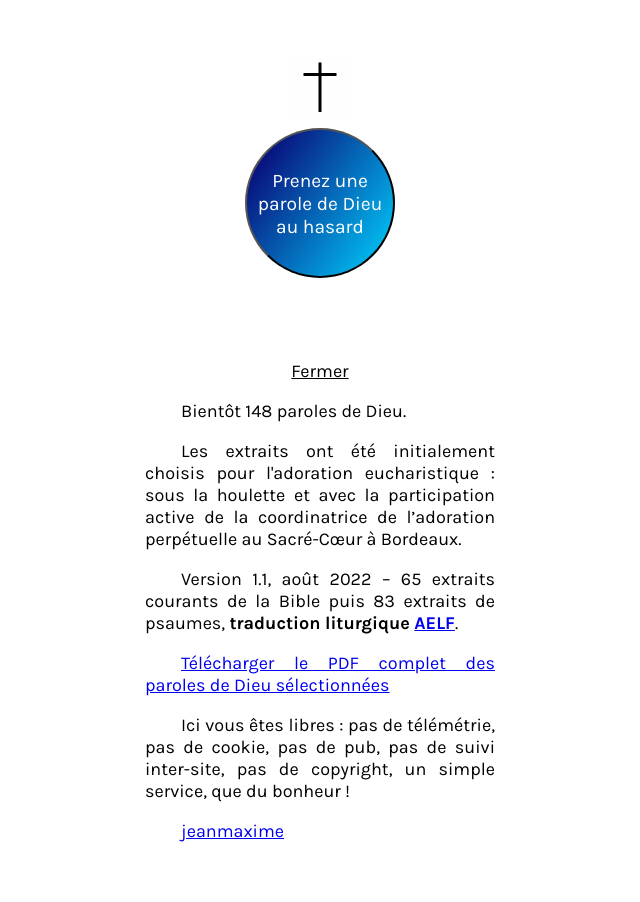
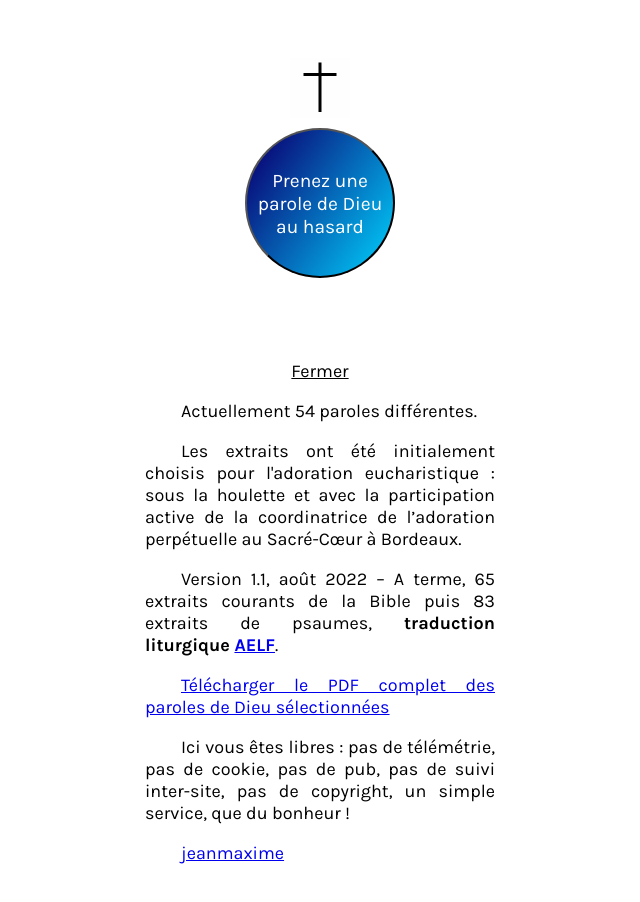
Before and after one commit to jmcob/uneparole.love, a Vue app: page / in a window 1280 px wide. Both pictures are taken after a click on the element "À propos". Shown: the top 902 px of the page, without its empty margins (320-960 px from the left). Built offline with nearby package versions, Linux system fonts and the light colour scheme; a web font is replaced by a local one.

Commit message:
components moved

```diff
--- a/src/App.vue
+++ b/src/App.vue
@@ -1,12 +1,7 @@
 <template>
   <div class="wrapper">
     <div class="cadre">
-      <HeaderTitle />
-      <div @keyup.space="loadWord()" class="button-container">
-        <button class="button" @click="loadWord()">
-          Prenez une parole de Dieu au hasard
-        </button>
-      </div>
+      <HeaderTitle :loadWord="this.loadWord" />
       <div id="uneparole" v-if="wordClick">
         <p>{{ uneparole.parole }}</p>
         <p class="ref">
@@ -64,9 +59,6 @@ export default {
     sameWord() {
       if (this.uneparole === this.tampon) return true;
     },
-  },
-  created() {
-    console.log(this.paroles.length);
   },
 };
 </script>
--- a/src/components/AboutVue.vue
+++ b/src/components/AboutVue.vue
@@ -2,15 +2,15 @@
   <div>
     <div id="about" v-if="aboutClick">
       <p class="fermer" @click="toggleAbout()">Fermer</p>
-      <p>Bientôt 148 paroles de Dieu.</p>
+      <p>Actuellement {{ paroles.length }} paroles différentes.</p>
       <p>
         Les extraits ont été initialement choisis pour l'adoration eucharistique
         : sous la houlette et avec la participation active de la coordinatrice
         de l’adoration perpétuelle au Sacré-Cœur à Bordeaux.
       </p>
       <p>
-        Version 1.1, août 2022 – 65 extraits courants de la Bible puis 83
-        extraits de psaumes,
+        Version 1.1, août 2022 – A terme, 65 extraits courants de la Bible puis
+        83 extraits de psaumes,
         <strong>traduction liturgique <a href="aelf.org">AELF</a></strong
         >.
       </p>
@@ -31,9 +31,12 @@
 </template>
 
 <script>
+import paroles from "../json/paroles.json";
+
 export default {
   data() {
     return {
+      paroles: paroles,
       aboutClick: false,
     };
   },
--- a/src/components/HeaderTitle.vue
+++ b/src/components/HeaderTitle.vue
@@ -1,6 +1,19 @@
 <template>
   <img src="../assets/cross.svg" class="cross" alt="croix" />
+  <div @keyup.space="loadWord()" class="button-container">
+    <button class="button" @click="loadWord()">
+      Prenez une parole de Dieu au hasard
+    </button>
+  </div>
 </template>
+
+<script>
+export default {
+  props: {
+    loadWord: Function,
+  },
+};
+</script>
 
 <style>
 .cross {
```
